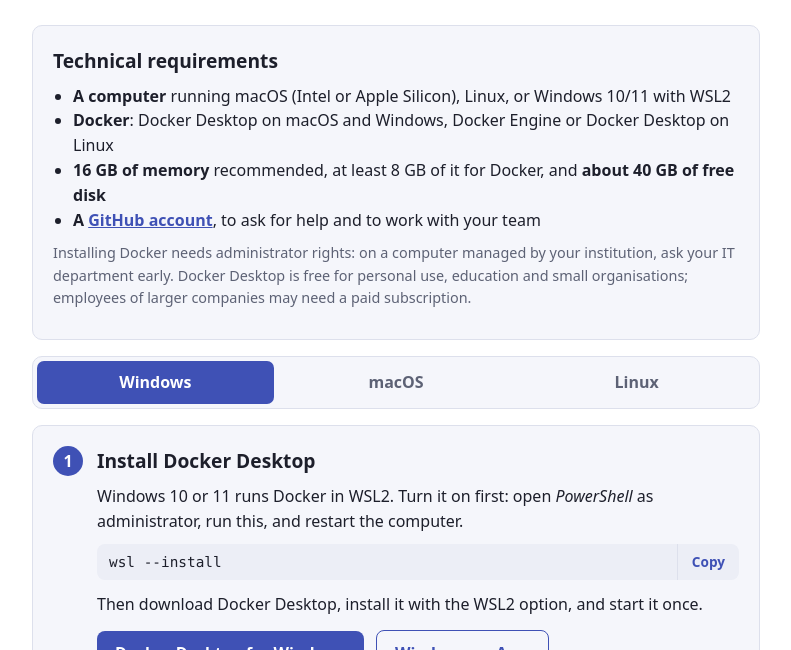
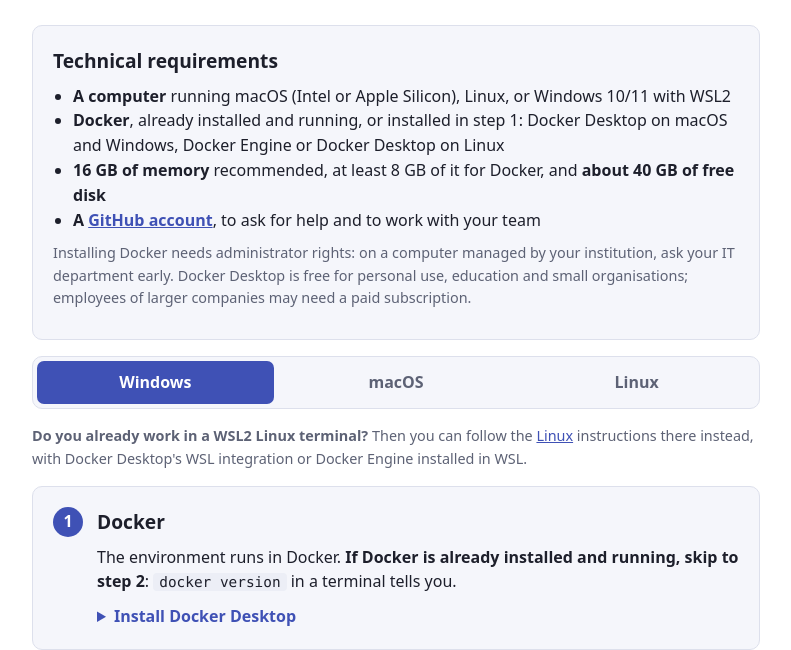
Before and after one commit to mcencini/mritogetherthon, a plain HTML site: page web/index.html in a window 1280 px wide. Both pictures are taken after a click on the tab "Windows". Shown: the part 150-800 px from the top of the page, without its empty margins (244-1035 px from the left). Drawn offline with Linux system fonts and the light colour scheme; no server answers.

Commit message:
Ship the placenta b-value notebook, fold away Docker setup, point WSL users to Linux
- The image carries the protocol-optimisation notebook (without its Colab
  install cells) and puts it in ~/notebooks on start, never overwriting.
- The hub page folds each platform's Docker installation under a summary that
  says to skip it when Docker already runs; macOS notes Docker's requirements.
- Windows users who already work in WSL2 are pointed to the Linux
  instructions, and the launcher opens the browser from WSL.

Co-Authored-By: Claude Sonnet 5.5 <noreply@anthropic.com>
Claude-Session: https://claude.ai/code/session_01MFB6QLFxrHnKgU1mc1d1Qp

```diff
--- a/web/index.html
+++ b/web/index.html
@@ -122,6 +122,10 @@ code {
   background: transparent; color: var(--accent);
 }
 .note { margin: 0 0 16px; }
+details { margin: 8px 0 0; }
+summary { cursor: pointer; font-weight: 600; color: var(--accent); }
+summary:focus-visible { outline: 2px solid var(--accent); outline-offset: 2px; }
+details > :first-child ~ * { margin-top: 10px; }
 [hidden] { display: none !important; }
 </style>
 </head>
@@ -136,7 +140,7 @@ code {
     <h2>Technical requirements</h2>
     <ul>
       <li><strong>A computer</strong> running macOS (Intel or Apple Silicon), Linux, or Windows 10/11 with WSL2</li>
-      <li><strong>Docker</strong>: Docker Desktop on macOS and Windows, Docker Engine or Docker Desktop on Linux</li>
+      <li><strong>Docker</strong>, already installed and running, or installed in step 1: Docker Desktop on macOS and Windows, Docker Engine or Docker Desktop on Linux</li>
       <li><strong>16 GB of memory</strong> recommended, at least 8 GB of it for Docker, and <strong>about 40 GB of free disk</strong></li>
       <li><strong>A <a href="https://github.com/signup">GitHub account</a></strong>, to ask for help and to work with your team</li>
     </ul>
@@ -152,10 +156,17 @@ code {
   </div>
 
   <div role="tabpanel" id="panel-windows" aria-labelledby="tab-windows" data-platform="windows">
+    <p class="note small"><strong>Do you already work in a WSL2 Linux terminal?</strong> Then you can
+      follow the <a href="#linux" data-go="linux">Linux</a> instructions there instead, with Docker
+      Desktop's WSL integration or Docker Engine installed in WSL.</p>
     <section class="step">
       <div class="num">1</div>
       <div>
-        <h2>Install Docker Desktop</h2>
+        <h2>Docker</h2>
+        <p>The environment runs in Docker. <strong>If Docker is already installed and running, skip
+          to step 2</strong>: <code>docker version</code> in a terminal tells you.</p>
+        <details>
+        <summary>Install Docker Desktop</summary>
         <p>Windows 10 or 11 runs Docker in WSL2. Turn it on first: open <em>PowerShell</em> as
           administrator, run this, and restart the computer.</p>
         <div class="cmd"><code>wsl --install</code><button class="copy" type="button">Copy</button></div>
@@ -165,6 +176,7 @@ code {
         <p class="small">Most computers need the first one; the second is for Arm laptops, such as
           those with a Snapdragon processor. Docker gets half of the computer's memory, which is enough
           with 16 GB.</p>
+        </details>
       </div>
     </section>
     <section class="step">
@@ -185,15 +197,24 @@ code {
     <section class="step">
       <div class="num">1</div>
       <div>
-        <h2>Install Docker Desktop</h2>
+        <h2>Docker</h2>
+        <p>The environment runs in Docker. <strong>If Docker is already installed and running, skip
+          to step 2</strong>: <code>docker version</code> in <em>Terminal</em> tells you. Do not
+          install it again over a working one.</p>
+        <details>
+        <summary>Install Docker Desktop</summary>
         <p>Download Docker Desktop for your Mac's processor, drag it into <em>Applications</em>, and
-          start it once.</p>
+          start it once. Recent versions of Docker Desktop need a recent macOS: if the installer
+          refuses your Mac, see
+          <a href="https://docs.docker.com/desktop/setup/install/mac-install/">Docker's system requirements</a>
+          and ask in the <a href="https://github.com/mcencini/mritogetherthon/discussions">Discussions</a>.</p>
         <a class="button" href="https://desktop.docker.com/mac/main/arm64/Docker.dmg">Apple Silicon (M1 or newer)</a>
         <a class="button secondary" href="https://desktop.docker.com/mac/main/amd64/Docker.dmg">Intel</a>
         <p>Or, with <a href="https://brew.sh">Homebrew</a>:</p>
         <div class="cmd"><code>brew install --cask docker-desktop</code><button class="copy" type="button">Copy</button></div>
         <p class="small"><em>Apple menu → About This Mac</em> names your processor. In Docker Desktop's
           <em>Settings → Resources</em>, give Docker at least 8 GB of memory.</p>
+        </details>
       </div>
     </section>
     <section class="step">
@@ -213,7 +234,11 @@ code {
     <section class="step">
       <div class="num">1</div>
       <div>
-        <h2>Install Docker</h2>
+        <h2>Docker</h2>
+        <p>The environment runs in Docker. <strong>If Docker is already installed and running, skip
+          to step 2</strong>: <code>docker version</code> in a terminal tells you.</p>
+        <details>
+        <summary>Install Docker Engine</summary>
         <p>Install Docker Engine with your distribution's package manager:</p>
         <div class="subtabs" role="tablist" aria-label="Package manager">
           <button role="tab" data-manager="apt" aria-controls="manager-apt">APT</button>
@@ -242,6 +267,7 @@ code {
         <div class="cmd"><code>sudo systemctl enable --now docker &amp;&amp; sudo usermod -aG docker $USER</code><button class="copy" type="button">Copy</button></div>
         <p class="small">Log out and in again for the second part to take effect. Docker Desktop for
           Linux works too.</p>
+        </details>
       </div>
     </section>
     <section class="step">
@@ -320,6 +346,9 @@ function showPlatform(platform) {
   if (location.hash !== "#" + platform) history.replaceState(null, "", "#" + platform);
 }
 tabs("platform", platforms, showPlatform);
+document.querySelectorAll("a[data-go]").forEach((link) => {
+  link.addEventListener("click", (event) => { event.preventDefault(); showPlatform(link.dataset.go); });
+});
 const fromHash = location.hash.slice(1);
 showPlatform(platforms.includes(fromHash) ? fromHash : detected());
 
```
Also changed, not shown: 6 other files.
